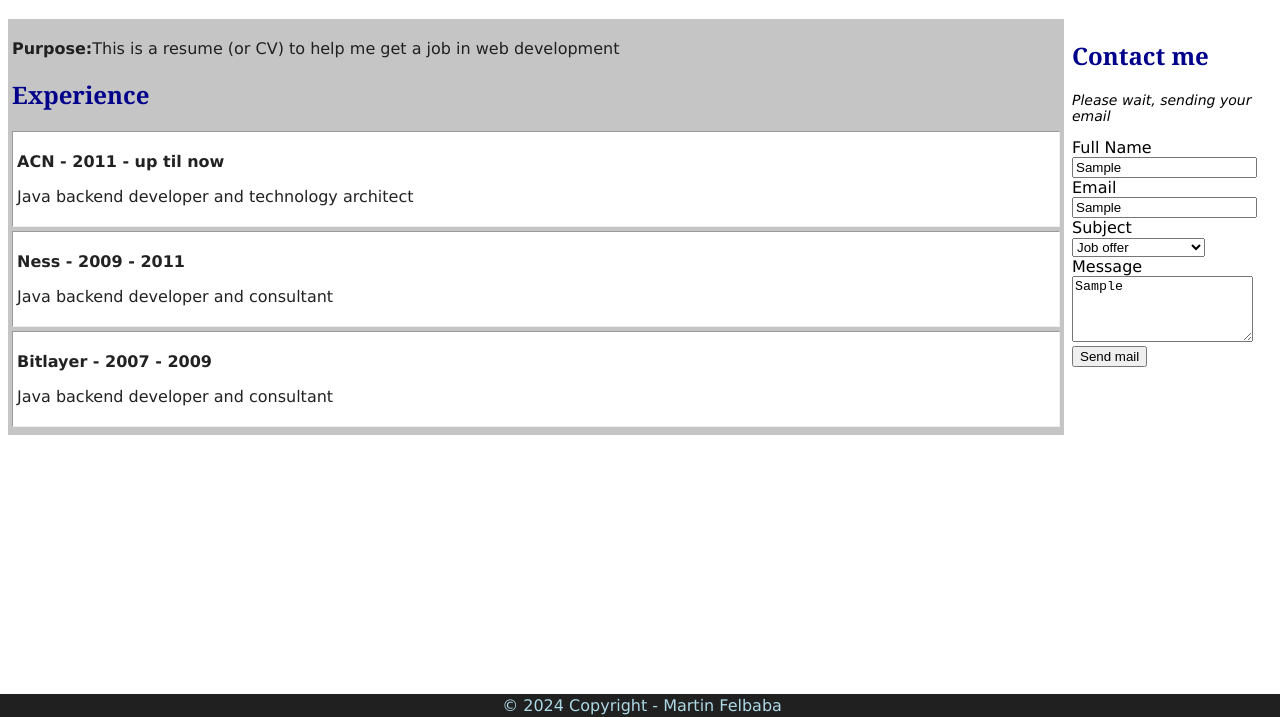
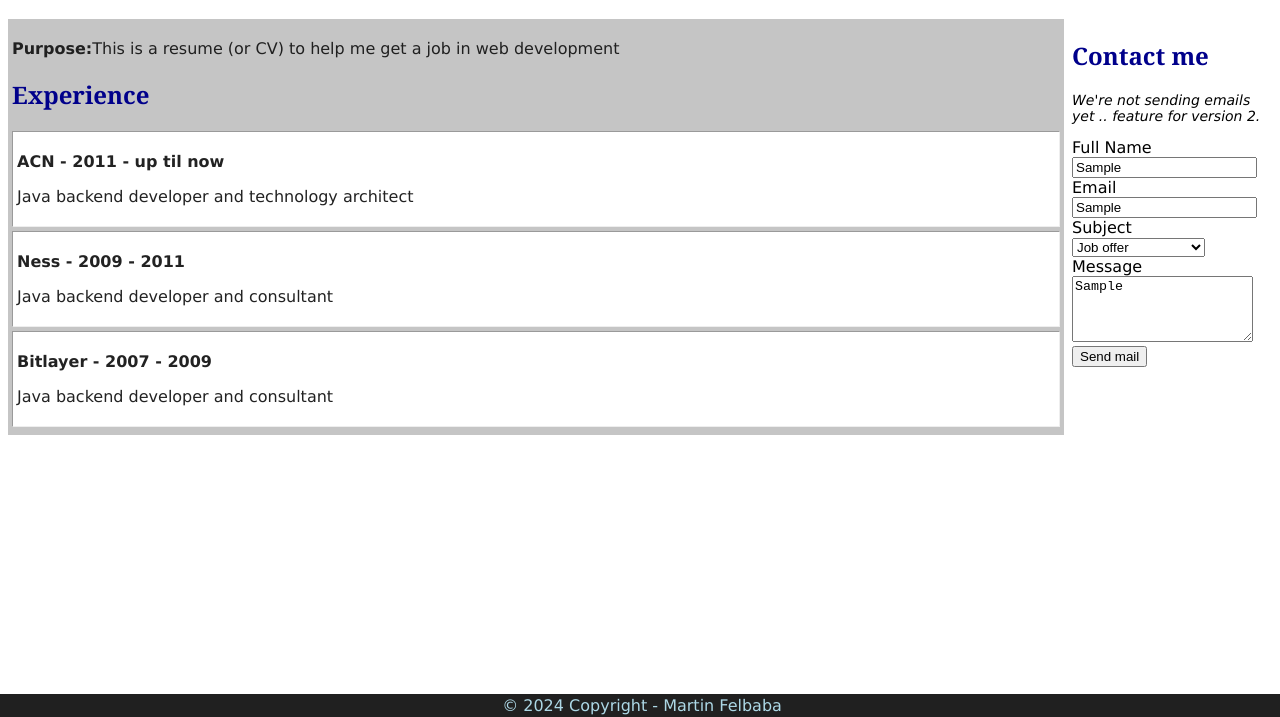
Before and after one commit to martinfelbaba/mfcvdemo, a plain HTML site: page index.html in a window 1280 px wide. Both pictures are taken after typing "Sample", "Sample", "Sample" into the empty fields and a click on the input "Send mail". Shown: the part 83-800 px from the top of the page. Drawn offline with Linux system fonts and the light colour scheme.

Commit message:
JS classes

```diff
--- a/index.html
+++ b/index.html
@@ -58,10 +58,10 @@
           <label for="subject">Subject</label>
         </div>
         <div>
-          <select name="subject" id="subject">
-            <option value="">Job offer</option>
-            <option value="">Personal message</option>
-            <option value="">Complaint</option>
+          <select id="subject">
+            <option>Job offer</option>
+            <option>Personal message</option>
+            <option>Complaint</option>
           </select>
         </div>
         <div>
--- a/index.js
+++ b/index.js
@@ -42,7 +42,9 @@ function clearMessage() {
 const contactForm = document.getElementById("contactForm");
 contactForm.addEventListener("submit", function (event) {
   event.preventDefault();
-  showMessage("Please wait, sending your email");
+  const contact = new Contact(contactForm);
+  contact.send();
+  // showMessage("Please wait, sending your message ... Thank you: " + contact.fullName);
 });
 
 const experiences = document.getElementsByClassName("experience");
@@ -55,3 +57,30 @@ for (let x = 0; x < experiences.length; x++) {
     event.target.style = "";
   });
 }
+
+class Contact {
+
+  constructor(form) {
+    this.fullName = form.elements['fullName'].value;
+    this.email = form.elements['email'].value;
+    this.subject = form.elements['subject'].value;
+    this.body = form.elements['msg'].value;
+  }
+
+  fullName = "";
+  email = "";
+  subject = "";
+  body = "";
+
+  send() {
+    console.info(this.formatMEssage());
+    showMessage("We're not sending emails yet .. feature for version 2.");
+  }
+
+  formatMEssage() {
+    return `To: ${this.fullName}
+            Email: ${this.email}
+            Subject: ${this.subject}
+            Body: ${this.body}`;
+  }
+}
```
